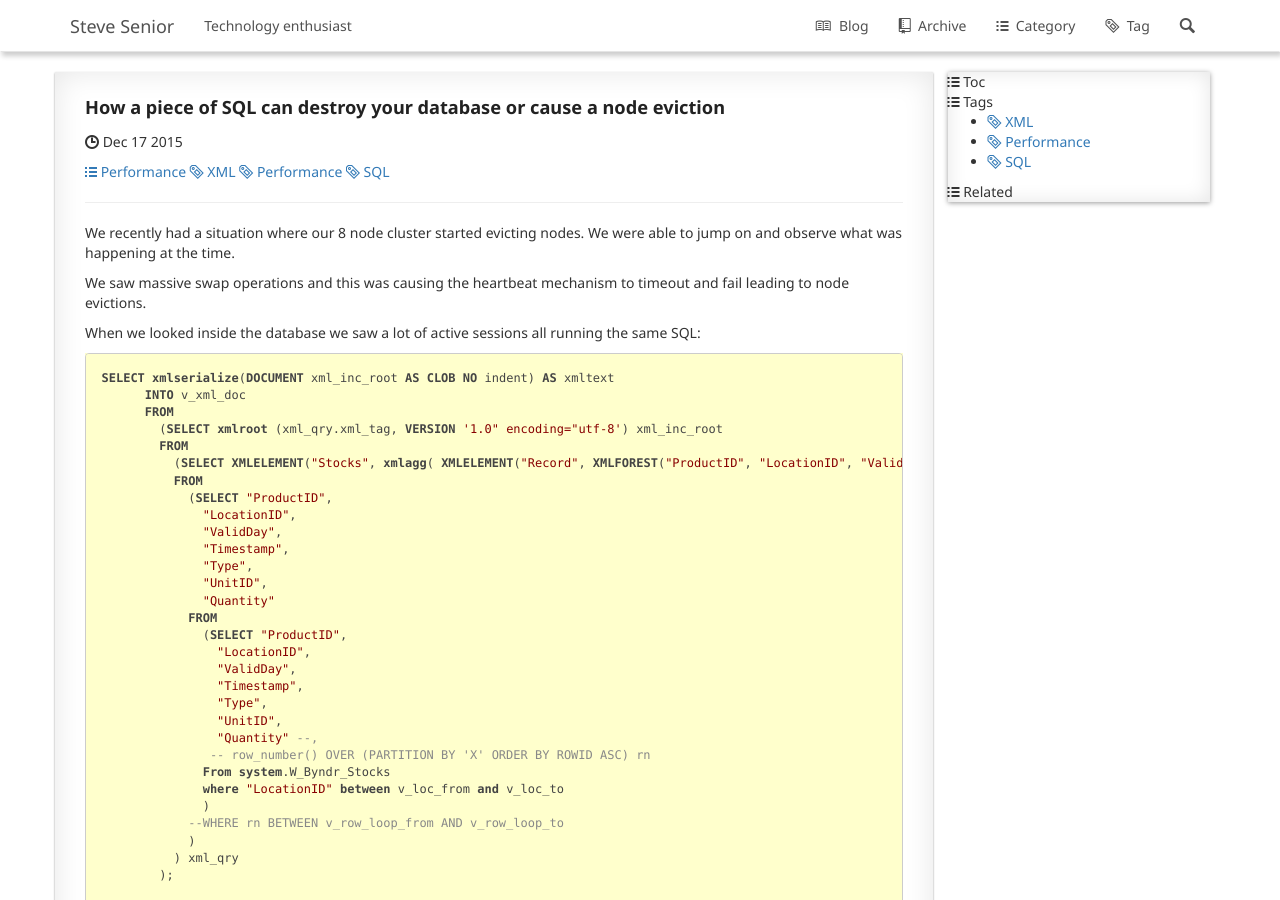
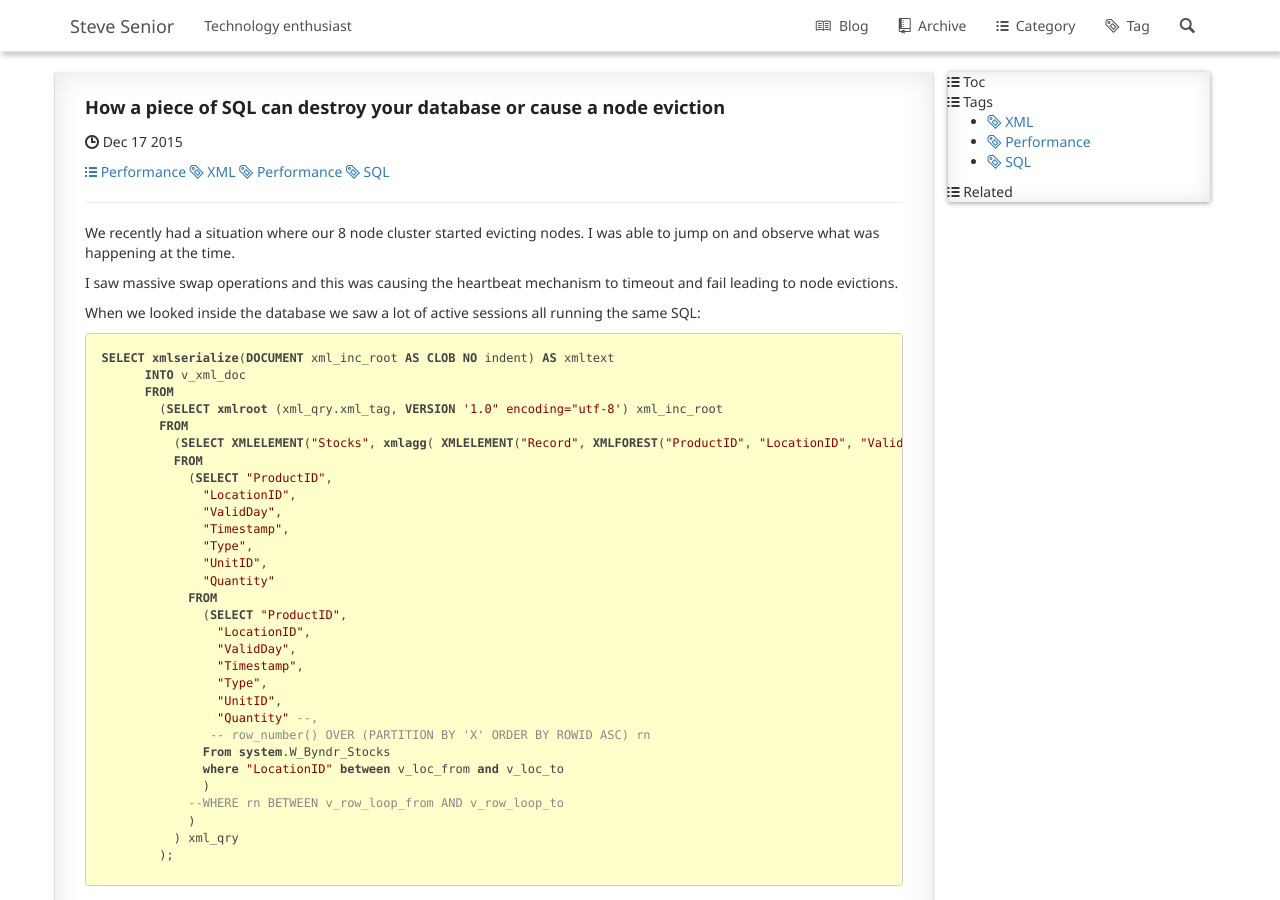
Before and after one commit to ssenior45/ssenior45.github.io, a Jekyll site: the page built from _posts/2016-01-21-sql_destroys_database.md, in a window 1280 px wide and 900 px high. Built offline with Jekyll 4.4.1, drawn with Linux system fonts in a browser that asks for light colours; nearby versions of some CDN libraries; Markdown is read by kramdown in place of the engine named in the settings; comment, search, counter and statistics services are not loaded.

Commit message:
Update 2016-01-21-sql_destroys_database.md

```diff
--- a/_posts/2016-01-21-sql_destroys_database.md
+++ b/_posts/2016-01-21-sql_destroys_database.md
@@ -9,9 +9,9 @@ date: "2015-12-17 14:34"
 
 <div class="toc"></div>
 
-We recently had a situation where our 8 node cluster started evicting nodes. We were able to jump on and observe what was happening at the time.
+We recently had a situation where our 8 node cluster started evicting nodes. I was able to jump on and observe what was happening at the time.
 
-We saw massive swap operations and this was causing the heartbeat mechanism to timeout and fail leading to node evictions.
+I saw massive swap operations and this was causing the heartbeat mechanism to timeout and fail leading to node evictions.
 
 When we looked inside the database we saw a lot of active sessions all running the same SQL:
 
```
